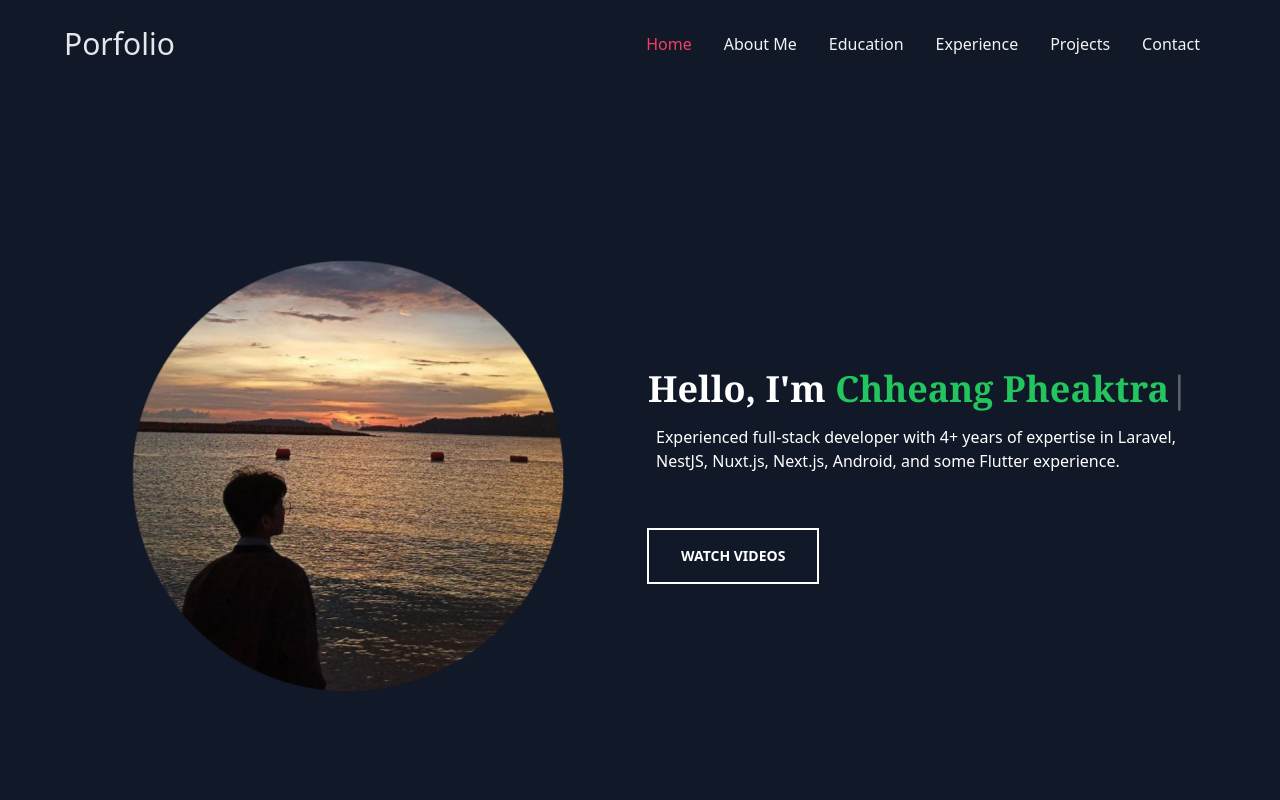
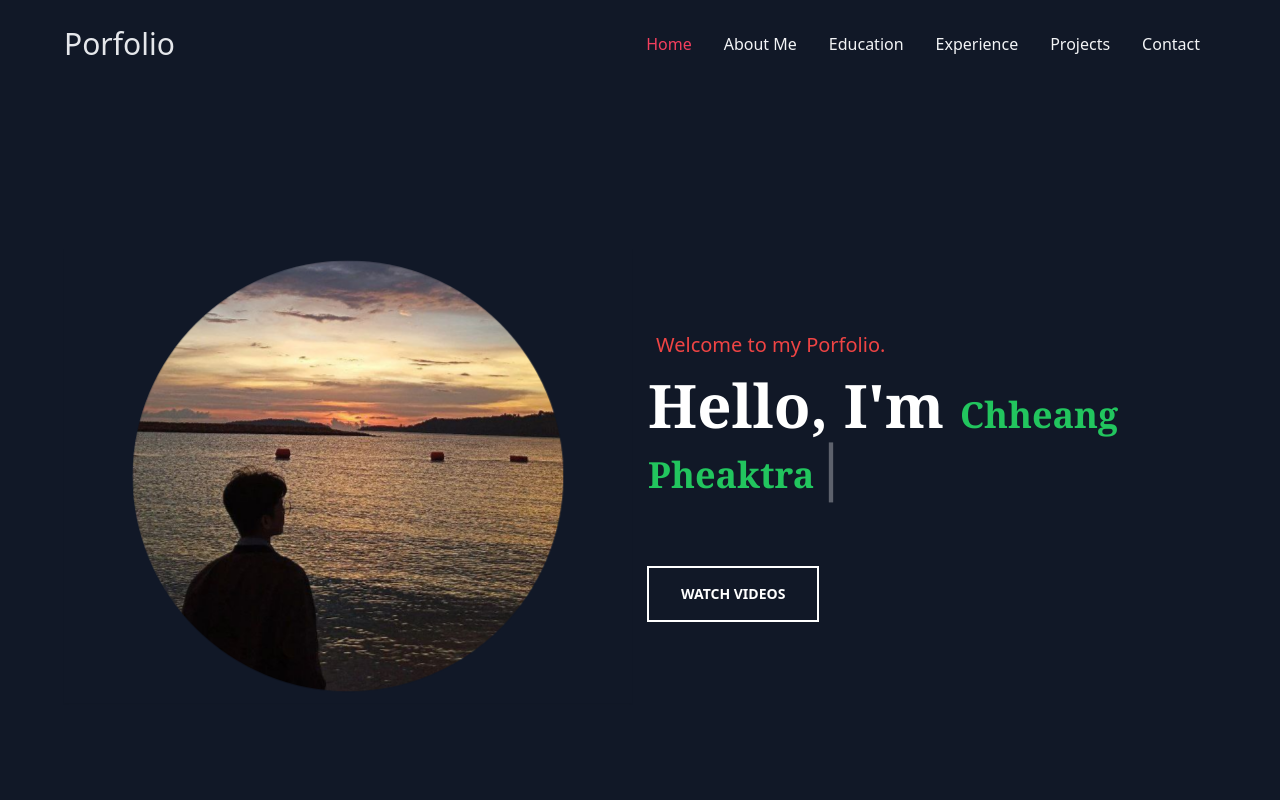
Before and after one commit to Pheaktra0123/porfilo, a website: page src/index.html in a window 1280 px wide. Shown: the top 800 px of the page. Drawn offline with nearby package versions, Linux system fonts and the light colour scheme.

Commit message:
change color commit

```diff
--- a/src/index.html
+++ b/src/index.html
@@ -38,9 +38,9 @@
                     <img class="animation-pulse rounded-full md:max-w-[80%] sm:max-w-[50%] xs:max-w-[60%] mx-auto" src="/src/photo_2024-08-02_14-16-06.jpg" alt="My Image" />
                 </div>
                 <div class="w-full flex flex-col justify-center gap-4 text-white  md:mt-0 mt-8 xs:mt-4">
-                    <h1 class="text-2xl text-center lg:text-start lg:text-4xl font-semibold font-serif">Hello, I'm <span class=" text-2xl lg:text-4xl typing text-green-500 dark:text-green-700">Chheang Pheaktra</span></h1>
-                    <p class="mx-2 lg:mx-">Experienced full-stack developer with 4+ years of expertise in Laravel, NestJS, Nuxt.js, Next.js,
-                        Android, and some Flutter experience.</p>
+                    <span class="mx-2 lg:mx-2 text-xl text-red-500">Welcome to my Porfolio.</span>
+                    <h1 class="text-2xl text-center lg:text-start lg:text-6xl font-semibold font-serif">Hello, I'm <span class=" text-2xl lg:text-4xl typing text-green-500 dark:text-green-700">Chheang Pheaktra</span></h1>
+                    <p class="mx-2 lg:mx-2 text-xl"></p>
                         <div class="max-w-lg gap-4 sm:flex-row md:mt-8 lg:mt-10">
 
                             <a class="group relative inline-flex border border-red-600 focus:outline-none w-full sm:w-auto"
```
Also changed, not shown: src/output.css.
